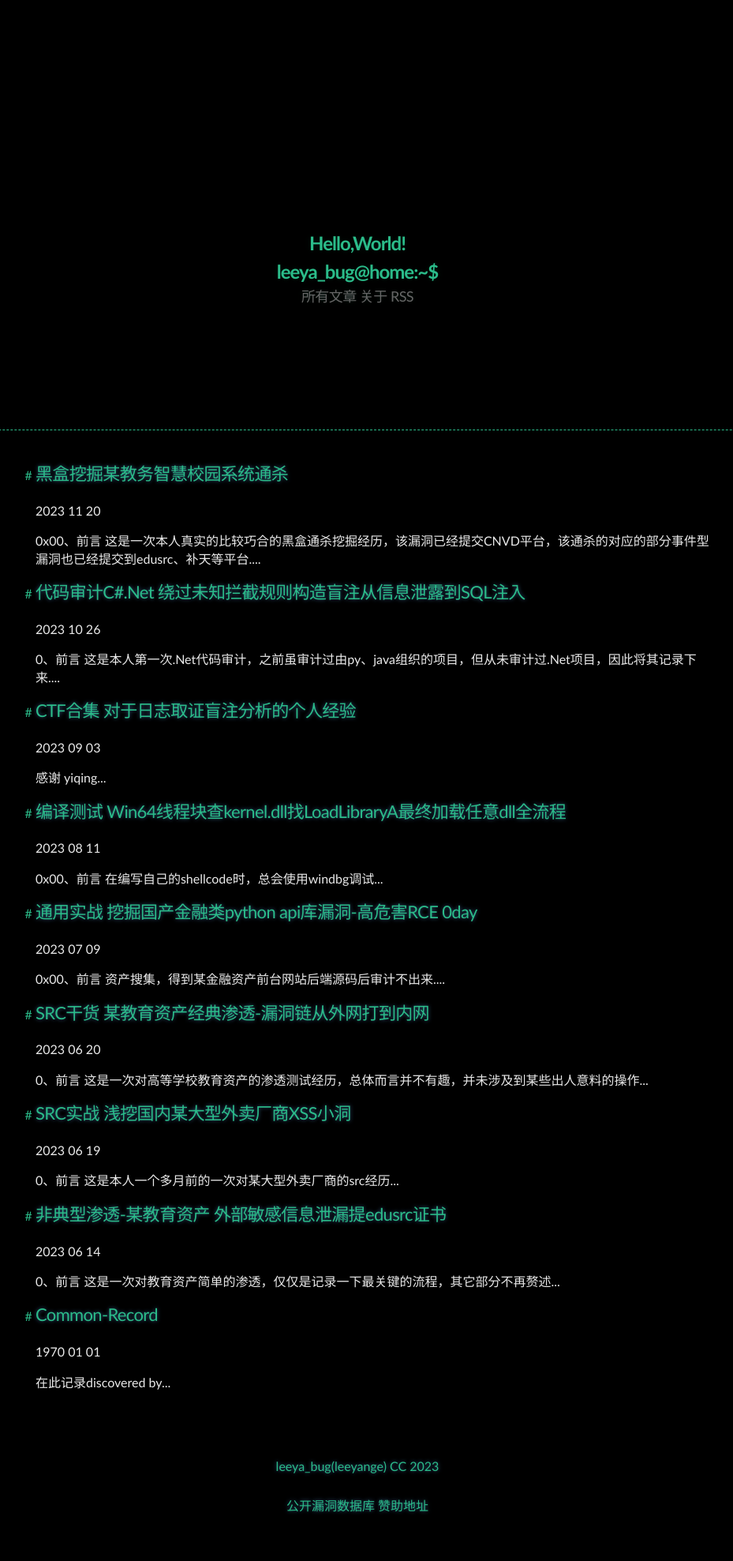
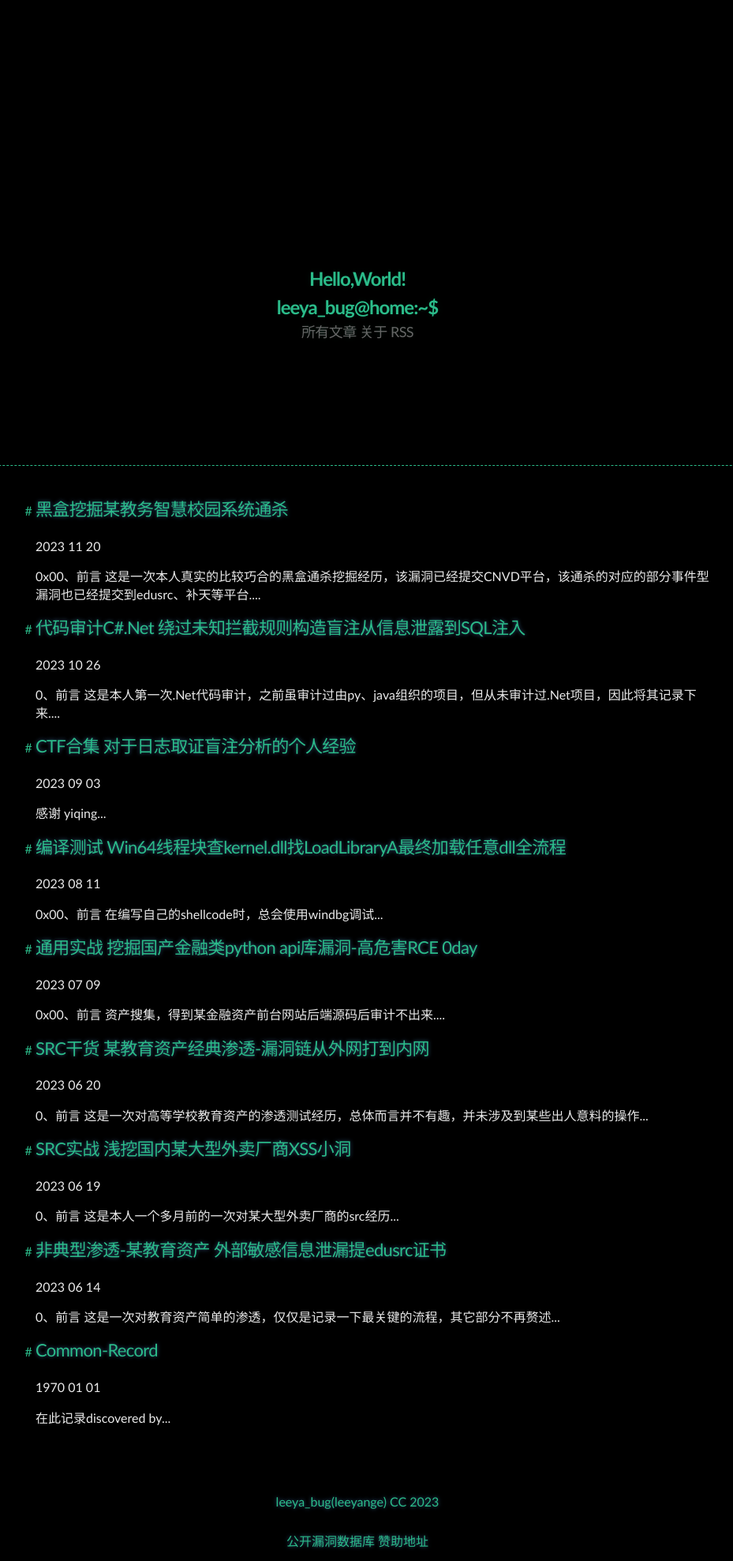
Before and after one commit to Leeyangee/leeyangee.github.io, a Jekyll site: the page built from index.html, in a window 1280 px wide. Shown: the whole page at 79% size, without its empty margins (187-1116 px from the left). Built offline with Jekyll 4.4.1, drawn with Linux system fonts in a browser that asks for light colours; the list of posts is cut into pages by our own code; before the commit the page ends 1932 px from its top, so only the background shows below that.

Commit message:
Update headerspecial.html

```diff
--- a/_includes/headerspecial.html
+++ b/_includes/headerspecial.html
@@ -1,5 +1,5 @@
 <header>
-  <div style="margin-top:30vh;margin-bottom:15vh">
+  <div style="margin-top:35vh;margin-bottom:15vh">
     <a style="text-decoration: none;" href="{{ "/" | prepend: site.baseurl | replace: '//', '/' }}">
       <h1 id="showtag">
         Hello,World!
```
